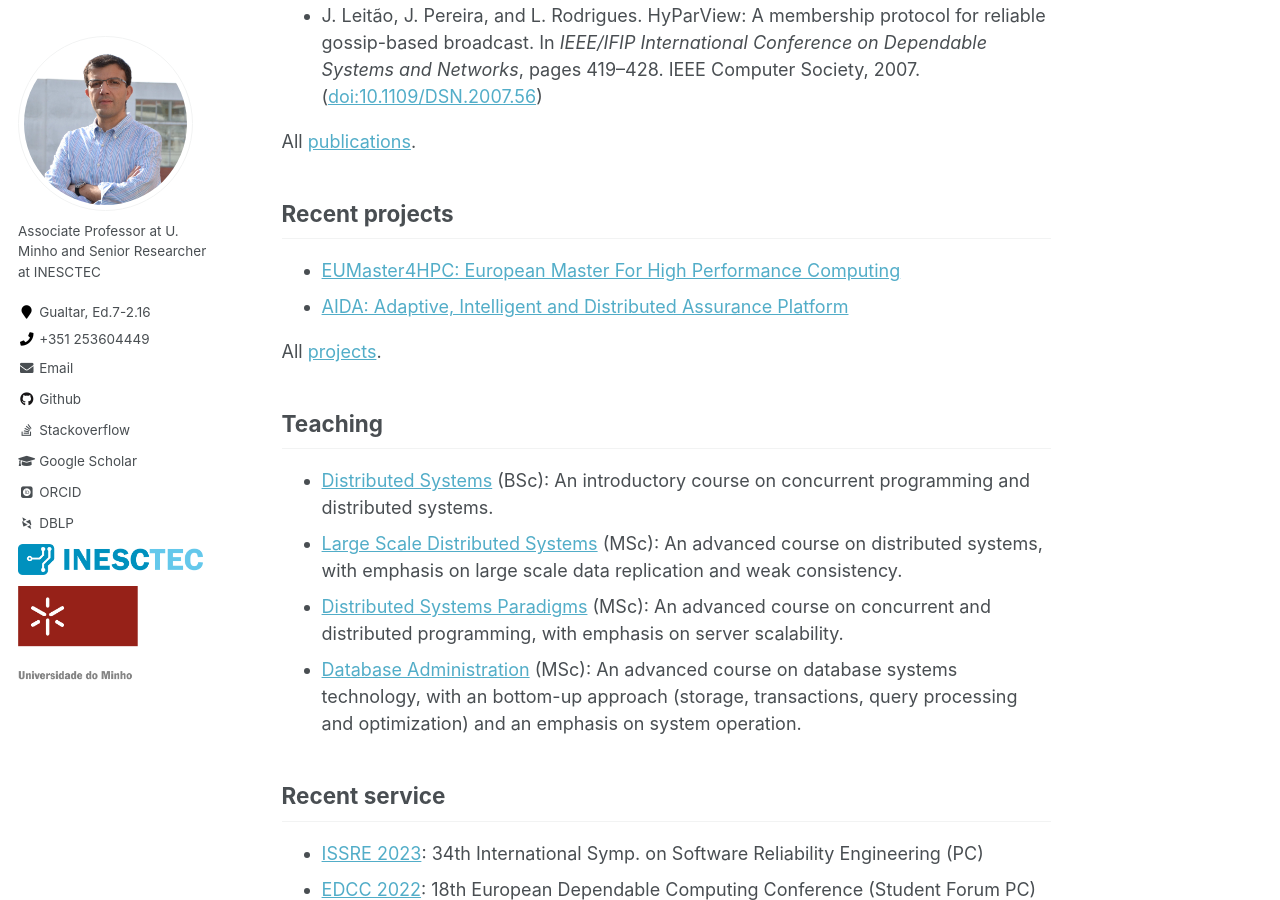
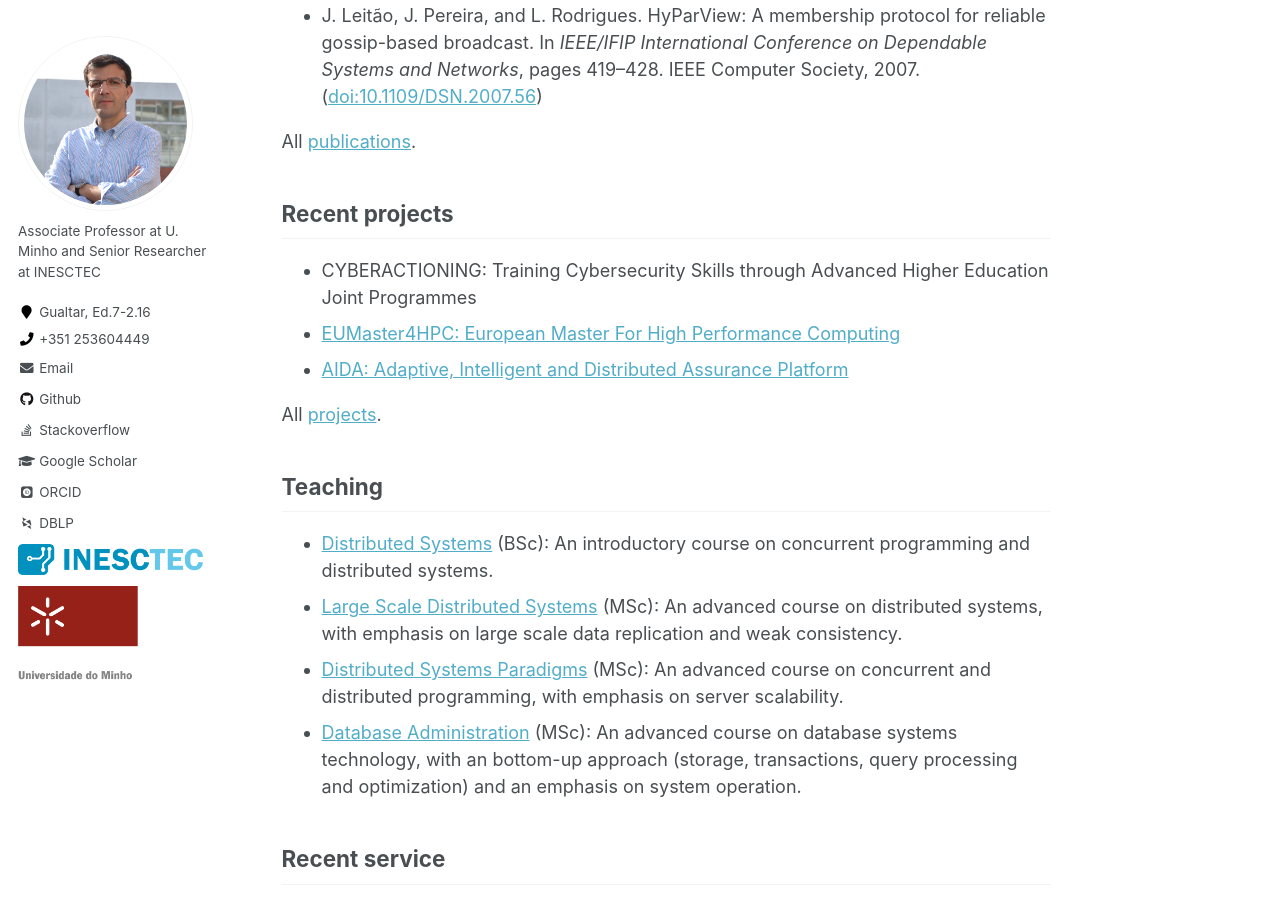
Before and after one commit to jopereira/jopereira.github.io, a Jekyll site: the page built from _pages/about.md, in a window 1280 px wide and 900 px high, scrolled down 1604 px. Built offline with Jekyll 4.4.1, drawn with Linux system fonts in a browser that asks for light colours; some web fonts are replaced.

Commit message:
add cyberactioning

```diff
--- a/_pages/about.md
+++ b/_pages/about.md
@@ -95,6 +95,7 @@ All [publications](/publications/).
 
 ## Recent projects
 
+- CYBERACTIONING: Training Cybersecurity Skills through Advanced Higher Education Joint Programmes
 - [EUMaster4HPC: European Master For High Performance Computing](https://eumaster4hpc.uni.lu/)
 - [AIDA: Adaptive, Intelligent and Distributed Assurance Platform](https://aida.inesctec.pt/)
 
--- a/_pages/projects.html
+++ b/_pages/projects.html
@@ -7,7 +7,8 @@ author_profile: true
 
 {% include base_path %}
 
-<ul>
+<ul><li>
+  </li>CYBERACTIONING: Training Cybersecurity Skills through Advanced Higher Education Joint Programmes</li>
   <li><a href="https://eumaster4hpc.uni.lu/">EUMaster4HPC</a>:&nbsp;<span>European Master For High Performance Computing (H2020-101051997)</span></li>
   <li><a href="https://aida.inesctec.pt/">AIDA</a>:&nbsp;<span>Adaptive, Intelligent and Distributed Assurance Platform (POCI-01-0247-FEDER-045907)</span></li>
   <li><a href="https://pastor-project.github.io/">PAStor</a>: Programmable and Adaptable Storage for AI-oriented HPC Ecosystems (UTA-EXPL/CA/0075/2019)</li>
```
